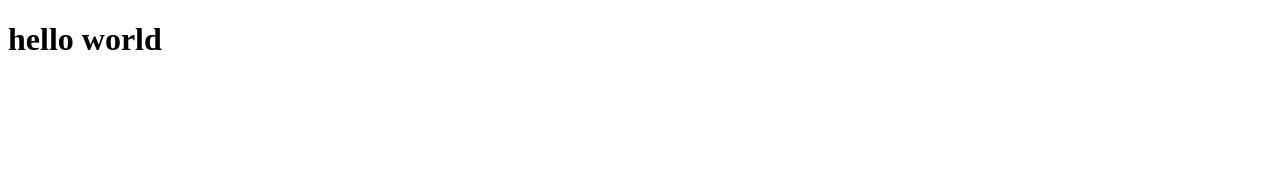
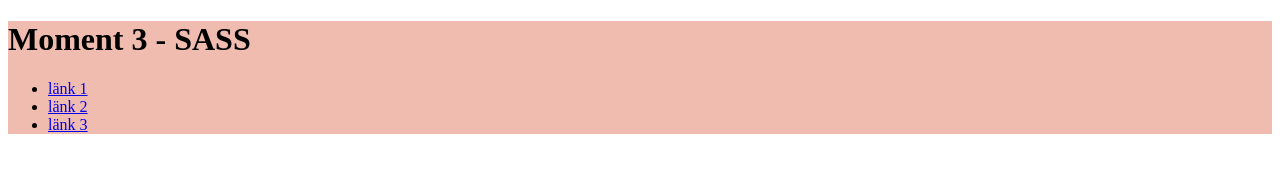
Before and after one commit to Joka1996/Webb3moment3, a website: page src/index.html in a window 1280 px wide. Drawn offline with nearby package versions, Linux system fonts and the light colour scheme; files that its build step writes are made by us from their sources.

Commit message:
lagt till meny samt sassfil

```diff
--- a/src/index.html
+++ b/src/index.html
@@ -4,10 +4,24 @@
     <meta charset="UTF-8" />
     <meta http-equiv="X-UA-Compatible" content="IE=edge" />
     <meta name="viewport" content="width=device-width, initial-scale=1.0" />
+    <link rel="stylesheet" href="css/main.css" />
+    <link rel="stylesheet" href="css/sass/sass.css" />
     <title>Document</title>
   </head>
   <body>
-    <h1>hello world</h1>
+    <header>
+      <h1>Moment 3 - SASS</h1>
+      <nav>
+        <ul>
+          <li><a href="#">länk 1</a></li>
+          <li><a href="#">länk 2</a></li>
+          <li><a href="#">länk 3</a></li>
+        </ul>
+      </nav>
+    </header>
+
+    <div class="container"></div>
+    <footer></footer>
+    <source src="js/main.js" />
   </body>
-  <footer></footer>
 </html>
--- /dev/null
+++ b/src/sass/sass.scss
@@ -0,0 +1,5 @@
+$blue: rgb(216, 80, 46);
+$lightblue: lighten($blue, 30%);
+header {
+  background-color: $lightblue;
+}
```
